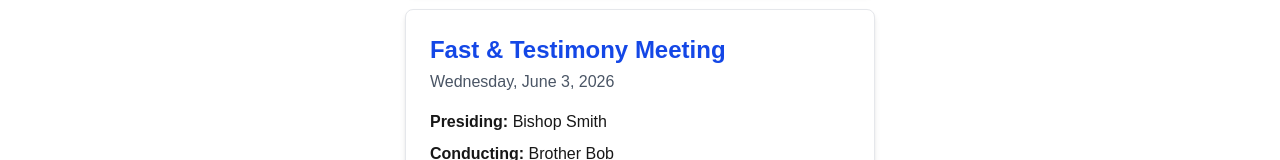
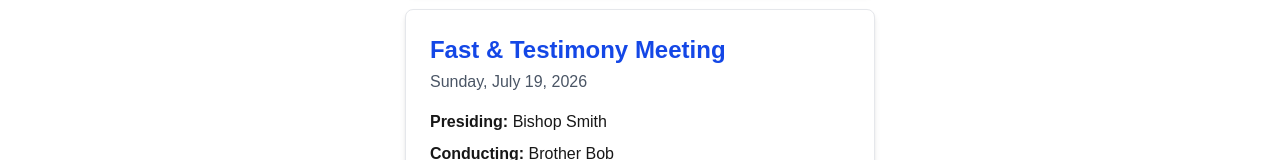
Before and after one commit to ekworsham/sacrament-meetings, a Next.js app: page /meetings in a window 1280 px wide. Shown: the part 509-669 px from the top of the page. Built offline with nearby package versions, Linux system fonts and the light colour scheme; a web font is replaced by a local one.

Commit message:
WK02 complete

```diff
--- /dev/null
+++ b/app/api/meetings/[id]/route.ts
@@ -0,0 +1,29 @@
+import { NextResponse } from "next/server";
+import { getMeetingById } from "@/lib/meetings-db";
+
+export async function GET(
+  request: Request,
+  { params }: { params: Promise<{ id: string }> }
+) {
+  const { id } = await params;
+
+  const meetingId = Number(id);
+
+  if (Number.isNaN(meetingId)) {
+    return NextResponse.json(
+      { error: "Invalid meeting id" },
+      { status: 400 }
+    );
+  }
+
+  const meeting = await getMeetingById(meetingId);
+
+  if (!meeting) {
+    return NextResponse.json(
+      { error: "Meeting not found" },
+      { status: 404 }
+    );
+  }
+
+  return NextResponse.json(meeting);
+}
--- /dev/null
+++ b/app/api/meetings/route.ts
@@ -0,0 +1,18 @@
+// import { NextRequest, NextResponse } from "next/server";
+import { getMeetings } from "@/lib/meetings-db";
+
+
+export async function GET(request: Request) {
+  const date = new URL(request.url).searchParams.get('date'); // for example, "2026-05-03" or null
+  const meetings = getMeetings(date);
+  return Response.json(meetings);
+}
+
+
+// export async function GET(request: NextRequest) {
+//   const query = request.nextUrl.searchParams.get("query") ?? "";
+
+//   const meetings = await getMeetings(query);
+
+//   return NextResponse.json(meetings);
+// }
--- a/app/meetings/current/page.tsx
+++ b/app/meetings/current/page.tsx
@@ -1,7 +1,26 @@
-export default function CurrentMeetingPage() {
-  return (
-    <div>
-      Current Meeting
-    </div>
+import { redirect } from "next/navigation";
+import { getMeetings } from "@/lib/meetings-db";
+
+export default async function CurrentPage() {
+  const meetings = await getMeetings();
+
+  const today = new Date();
+
+  // Use UTC consistently
+  const dayOfWeek = today.getUTCDay();
+
+  const sunday = new Date(today);
+  sunday.setUTCDate(today.getUTCDate() - dayOfWeek);
+
+  const sundayDate = sunday.toISOString().split("T")[0];
+
+  const currentMeeting = meetings.find(
+    (meeting) => meeting.date === sundayDate
   );
+
+  if (currentMeeting) {
+    redirect(`/meetings/${currentMeeting.id}`);
+  }
+
+  redirect("/meetings");
 }
--- a/app/page.tsx
+++ b/app/page.tsx
@@ -16,7 +16,6 @@ export default function Home() {
           <h1 className="max-w-xs text-3xl font-semibold leading-10 tracking-tight text-black dark:text-zinc-50">
             To get started, edit the page.tsx file.
           </h1>
-          <h2>THIS IS A TEST</h2>
           <p className="max-w-md text-lg leading-8 text-zinc-600 dark:text-zinc-400">
             Looking for a starting point or more instructions? Head over to{" "}
             <a
--- a/components/MeetingDetail.tsx
+++ b/components/MeetingDetail.tsx
@@ -19,6 +19,7 @@ export default function MeetingDetail({ meeting }: MeetingDetailProps) {
             month: "long",
             day: "numeric",
             year: "numeric",
+            timeZone: "UTC"
           })}
         </p>
 
--- a/lib/meetings-db.ts
+++ b/lib/meetings-db.ts
@@ -23,7 +23,7 @@ const meetings: SacramentMeeting[] = [
 
   {
     id: 2,
-    date: '2026-06-03',
+    date: '2026-07-19',
     meetingType: 'testimony',
     presiding: 'Bishop Smith',
     conducting: 'Brother Bob',
@@ -44,7 +44,7 @@ const meetings: SacramentMeeting[] = [
 
   {
     id: 3,
-    date: '2026-07-03',
+    date: '2026-07-05',
     meetingType: 'stake',
     presiding: 'Bishop Smith',
     conducting: 'Brother Jones',
@@ -64,7 +64,7 @@ const meetings: SacramentMeeting[] = [
 
   {
     id: 4,
-    date: '2026-08-03',
+    date: '2026-08-02',
     meetingType: 'general',
     presiding: 'Bishop Smith',
     conducting: 'Brother Jones',
@@ -84,7 +84,7 @@ const meetings: SacramentMeeting[] = [
 
   {
     id: 5,
-    date: '2026-09-03',
+    date: '2026-09-06',
     meetingType: 'regular',
     presiding: 'Bishop Smith',
     conducting: 'Brother Jones',
```
Also changed, not shown: 1 other file (tests, documents, lock files or other folders).
